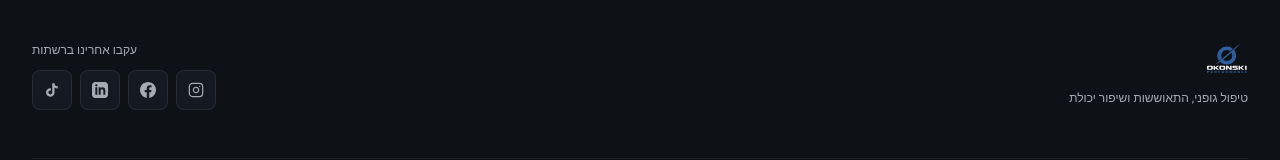
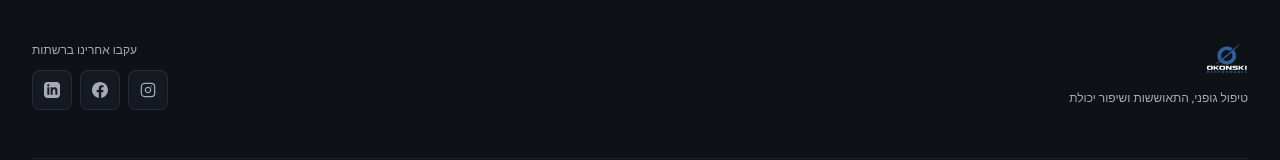
Before and after one commit to ofek-ok/okonskiperformance, a Next.js app: page /vision in a window 1280 px wide. Shown: the part 3495-3655 px from the top of the page. Built offline with nearby package versions, Linux system fonts and the light colour scheme.

Commit message:
Remove TikTok references and enable LinkedIn in /connect and Footer

```diff
--- a/components/Footer.tsx
+++ b/components/Footer.tsx
@@ -7,7 +7,6 @@ export const SOCIAL_LINKS = {
   instagram: "https://www.instagram.com/okonski.performance/",
   facebook: "https://www.facebook.com/share/18Pc4EghgP/?mibextid=wwXIfr",
   linkedin: "https://www.linkedin.com/company/okonski-preformance",
-  tiktok: "https://www.tiktok.com/@okonskiperformanc",
 };
 
 export default function Footer() {
@@ -77,19 +76,6 @@ export default function Footer() {
                   <path d="M19 0h-14c-2.761 0-5 2.239-5 5v14c0 2.761 2.239 5 5 5h14c2.762 0 5-2.239 5-5v-14c0-2.761-2.238-5-5-5zm-11 19h-3v-11h3v11zm-1.5-12.268c-.966 0-1.75-.79-1.75-1.764s.784-1.764 1.75-1.764 1.75.79 1.75 1.764-.783 1.764-1.75 1.764zm13.5 12.268h-3v-5.604c0-3.368-4-3.113-4 0v5.604h-3v-11h3v1.765c1.396-2.586 7-2.777 7 2.476v6.759z" />
                 </svg>
               </a>
-
-              <a
-                href={SOCIAL_LINKS.tiktok}
-                target="_blank"
-                rel="noopener noreferrer"
-                aria-label="עקבו אחרי Okonski Performance ב-TikTok"
-                title="TikTok"
-                className="m-btn w-10 h-10 rounded-lg bg-[#151A22] border border-white/[0.08] text-[#A7AAB4] hover:text-[#F4F6F9] hover:border-white/[0.16] flex items-center justify-center cursor-pointer"
-              >
-                <svg className="h-4 w-4" viewBox="0 0 24 24" fill="currentColor" aria-hidden="true">
-                  <path d="M19.59 6.69a4.83 4.83 0 0 1-3.77-4.25V2h-3.45v13.67a2.89 2.89 0 0 1-5.2 1.74 2.89 2.89 0 0 1 2.31-4.64c.298-.002.595.042.88.13V9.4a6.33 6.33 0 0 0-1-.08A6.34 6.34 0 0 0 3 15.66a6.34 6.34 0 0 0 10.82 4.47 6.27 6.27 0 0 0 1.95-4.52V8.09a8.28 8.28 0 0 0 4.82 1.54v-3.5a4.8 4.8 0 0 1-1-.44z" />
-                </svg>
-              </a>
             </div>
           </div>
         </div>
--- a/components/connect/ConnectIcon.tsx
+++ b/components/connect/ConnectIcon.tsx
@@ -50,13 +50,6 @@ export default function ConnectIcon({ icon, className = "w-5 h-5" }: ConnectIcon
         </svg>
       );
 
-    case "tiktok":
-      return (
-        <svg className={className} viewBox="0 0 24 24" fill="currentColor" aria-hidden="true">
-          <path d="M19.59 6.69a4.83 4.83 0 0 1-3.77-4.25V2h-3.45v13.67a2.89 2.89 0 0 1-5.2 1.74 2.89 2.89 0 0 1 2.31-4.64c.298-.002.595.042.88.13V9.4a6.33 6.33 0 0 0-1-.08A6.34 6.34 0 0 0 3 15.66a6.34 6.34 0 0 0 10.82 4.47 6.27 6.27 0 0 0 1.95-4.52V8.09a8.28 8.28 0 0 0 4.82 1.54v-3.5a4.8 4.8 0 0 1-1-.44z" />
-        </svg>
-      );
-
     case "email":
       return (
         <svg
```
Also changed, not shown: config/links.ts (+5 -15 lines).
